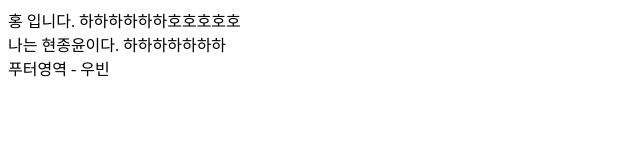
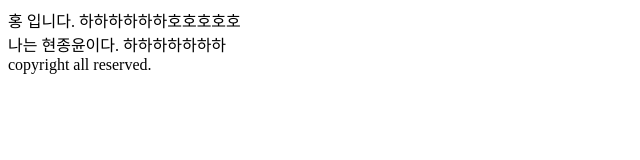
Before and after one commit to woobinbin/woobin59, a plain HTML site: page index.html in a window 1280 px wide. Shown: the full height of the page, 0-640 px from the left. Drawn offline with Linux system fonts and the light colour scheme.

Commit message:
second commit

```diff
--- a/index.html
+++ b/index.html
@@ -8,6 +8,6 @@
 <body>
     <header>홍 입니다. 하하하하하하호호호호호</header>
     <main>나는 현종윤이다. 하하하하하하하</main>
-    <footer>푸터영역 - 우빈</footer>
+    <footer>copyright all reserved.</footer>
 </body>
 </html>
```
